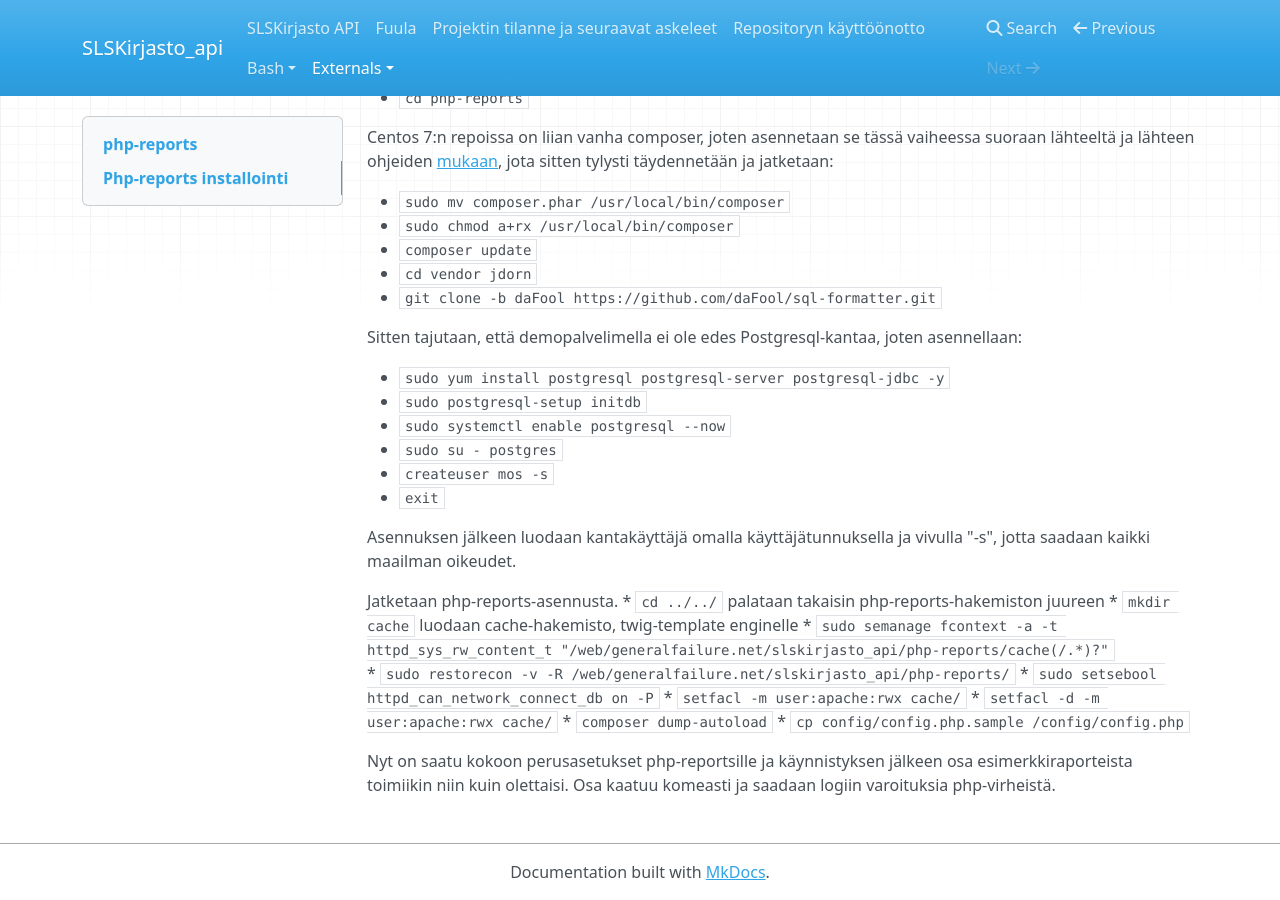
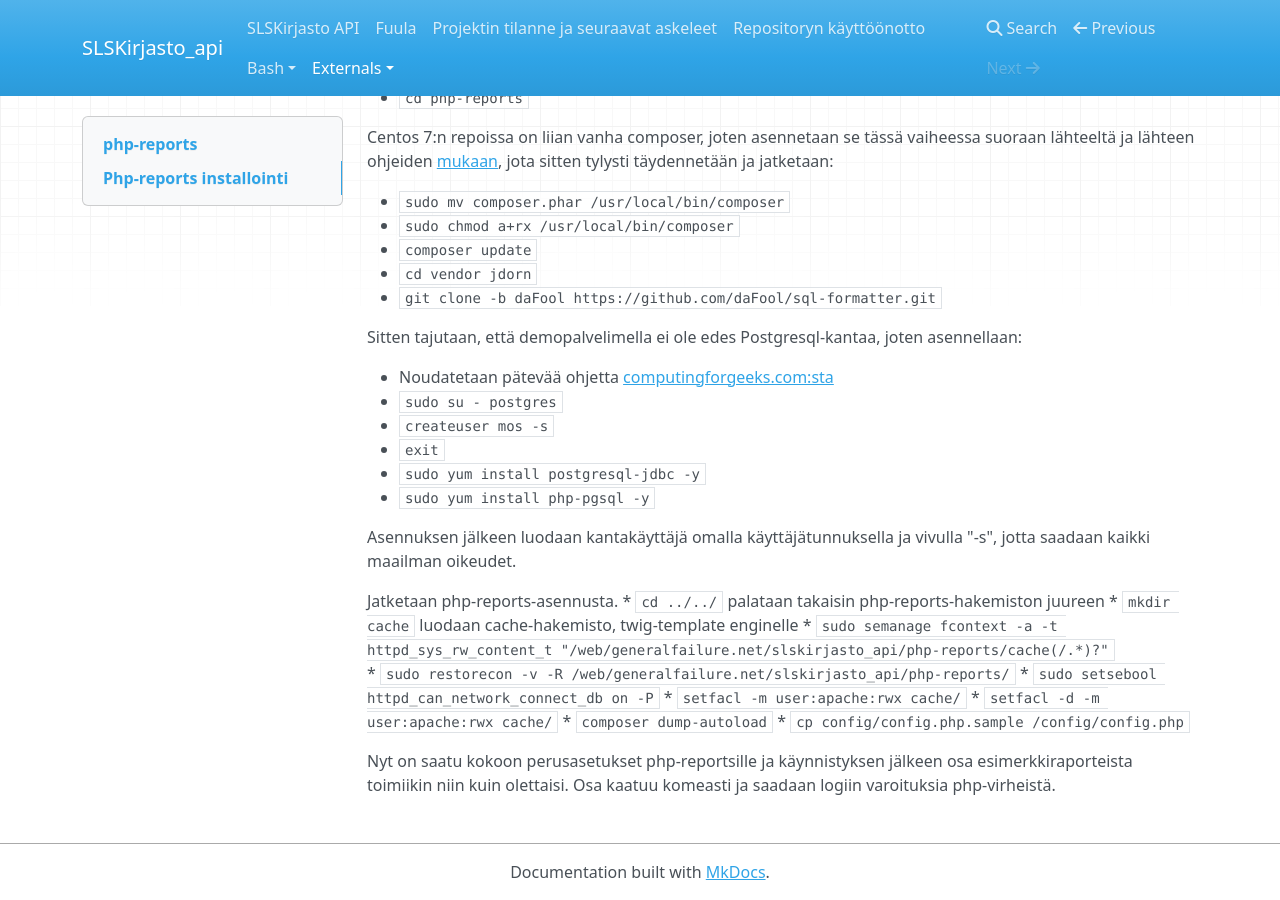
Before and after one commit to lautapeliseura/slskirjasto_api, an MkDocs documentation site: the page built from docs/externals/php-reports.md, in a window 1280 px wide and 900 px high, scrolled down 572 px. Built offline with MkDocs 1.6.1, drawn with Linux system fonts in a browser that asks for light colours; nearby versions of some CDN libraries.

Commit message:
Korjauksia

```diff
--- a/docs/externals/php-reports.md
+++ b/docs/externals/php-reports.md
@@ -29,12 +29,12 @@ Centos 7:n repoissa on liian vanha composer, joten asennetaan se tässä vaihees
 
 Sitten tajutaan, että demopalvelimella ei ole edes Postgresql-kantaa, joten asennellaan:
 
-* `sudo yum install postgresql postgresql-server postgresql-jdbc -y`
-* `sudo postgresql-setup initdb`
-* `sudo systemctl enable postgresql --now`
+* Noudatetaan pätevää ohjetta [computingforgeeks.com:sta](https://computingforgeeks.com/how-to-install-postgresql-14-centos-rhel-7/)
 * `sudo su - postgres`
 * `createuser mos -s`
 * `exit`
+* `sudo yum install postgresql-jdbc -y`
+* `sudo yum install php-pgsql -y`
 
 Asennuksen jälkeen luodaan kantakäyttäjä omalla käyttäjätunnuksella ja vivulla "-s", jotta saadaan kaikki maailman oikeudet.
 
```
Also changed, not shown: 1 other file.
